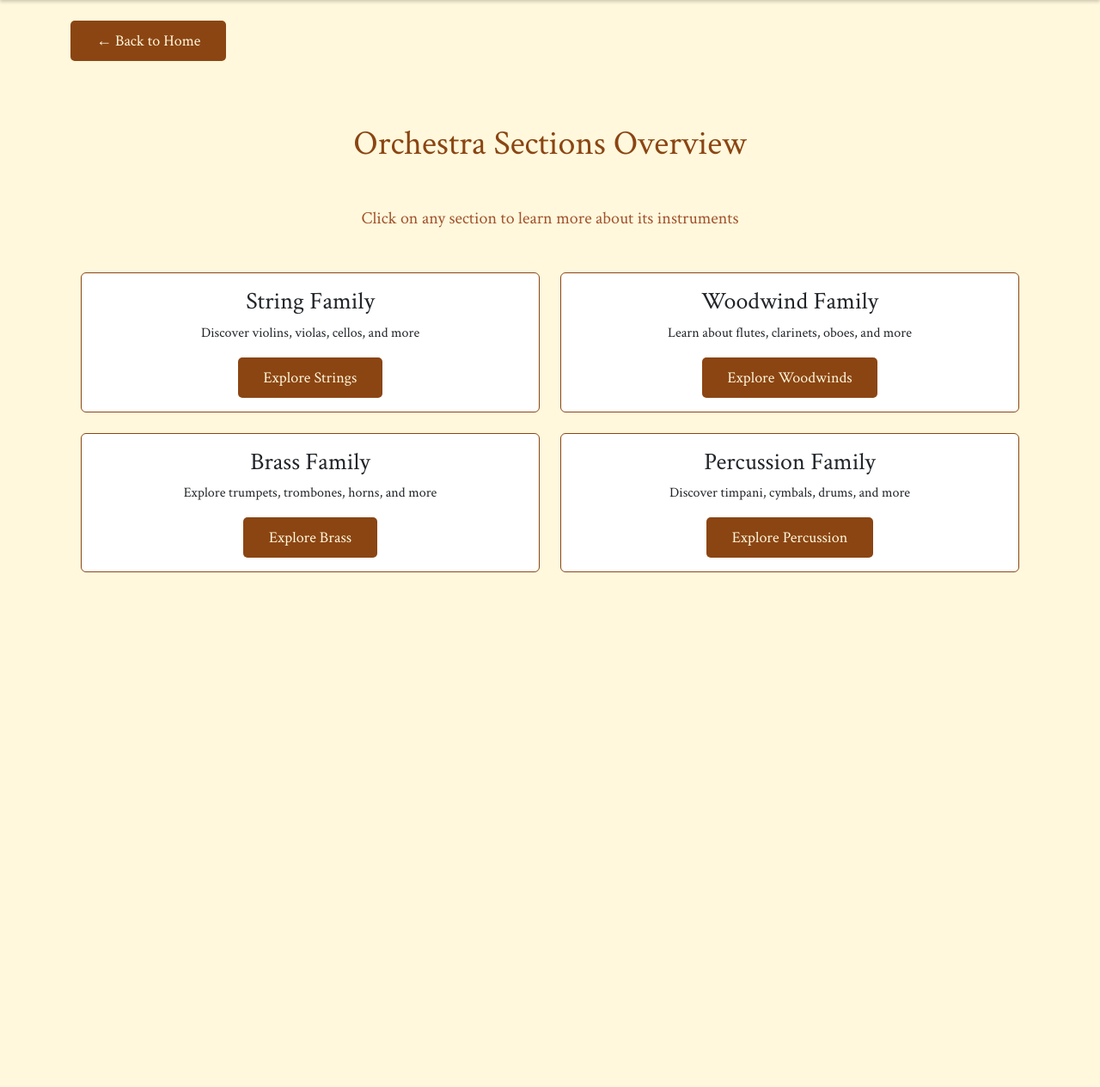
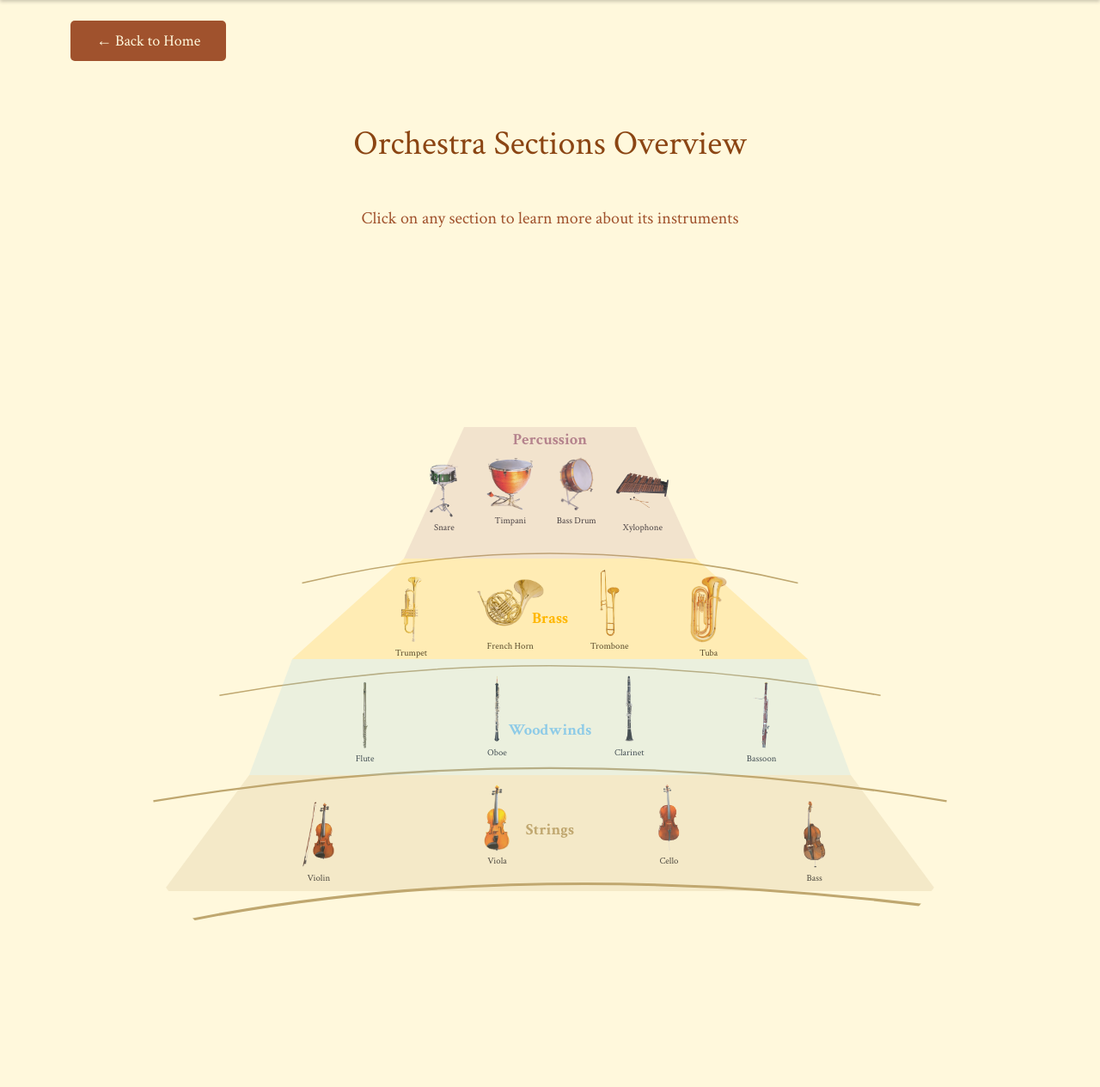
Before and after one commit to Sallyliubj/Orchestra-Explorer, a Flask app: page /learn in a window 1280 px wide. Shown: the part 56-1321 px from the top of the page at 86% size. Before the commit the page ends 722 px from the top, so only its background shows below. Run offline with Flask 3, Linux system fonts and the light colour scheme.

Commit message:
add interactive orchestra layout

```diff
--- a/templates/learn/overview.html
+++ b/templates/learn/overview.html
@@ -10,108 +10,196 @@ block content %}
   </a>
 </div>
 
-<div class="container py-5">
+<div class="container-fluid py-5">
   <h1 class="text-center mb-5">Orchestra Sections Overview</h1>
   <p class="lead text-center mb-5">
     Click on any section to learn more about its instruments
   </p>
 
-  <div class="row row-cols-1 row-cols-md-2 g-4">
-    <!-- Strings Section -->
-    <div class="col">
-      <a
-        href="{{ url_for('learn_family', family='strings') }}"
-        class="text-decoration-none"
-      >
-        <div class="card h-100 hover-shadow">
-          <div class="card-body text-center">
-            <h3 class="card-title">String Family</h3>
-            <p class="card-text">Discover violins, violas, cellos, and more</p>
-            <div class="mt-3">
-              <button class="btn btn-primary button-color">
-                Explore Strings
-              </button>
-            </div>
-          </div>
-        </div>
-      </a>
-    </div>
+  <div class="orchestra-fan-layout" style="height: 900px; position: relative; background: none;">
+    <svg class="orchestra-fan-bg" viewBox="0 0 1300 900" width="100%" height="100%" preserveAspectRatio="xMidYMin meet" style="position: absolute; top: 0; left: 0; z-index: 1; background: none;">
+      <!-- Arcs (moved down) -->
+      <path d="M 50 800 Q 650 700 1250 800" fill="none" stroke="#bfa76f" stroke-width="3"/>
+      <path d="M 150 640 Q 650 550 1150 640" fill="none" stroke="#bfa76f" stroke-width="2"/>
+      <path d="M 275 470 Q 650 380 1025 470" fill="none" stroke="#bfa76f" stroke-width="2"/>
+      <path d="M 10 1000 Q 650 850 1500 1000" fill="none" stroke="#bfa76f" stroke-width="4"/>
 
-    <!-- Woodwinds Section -->
-    <div class="col">
-      <a
-        href="{{ url_for('learn_family', family='woodwinds') }}"
-        class="text-decoration-none"
-      >
-        <div class="card h-100 hover-shadow">
-          <div class="card-body text-center">
-            <h3 class="card-title">Woodwind Family</h3>
-            <p class="card-text">
-              Learn about flutes, clarinets, oboes, and more
-            </p>
-            <div class="mt-3">
-              <button class="btn btn-primary button-color">
-                Explore Woodwinds
-              </button>
-            </div>
-          </div>
-        </div>
-      </a>
-    </div>
+      <!-- Family Section Labels -->
+      <text x="650" y="850" text-anchor="middle" fill="#bfa76f" font-size="24" font-weight="bold">Strings</text>
+      <text x="650" y="700" text-anchor="middle" fill="#8ecae6" font-size="24" font-weight="bold">Woodwinds</text>
+      <text x="650" y="530" text-anchor="middle" fill="#ffb703" font-size="24" font-weight="bold">Brass</text>
+      <text x="650" y="260" text-anchor="middle" fill="#b5838d" font-size="24" font-weight="bold">Percussion</text>
 
-    <!-- Brass Section -->
-    <div class="col">
-      <a
-        href="{{ url_for('learn_family', family='brass') }}"
-        class="text-decoration-none"
-      >
-        <div class="card h-100 hover-shadow">
-          <div class="card-body text-center">
-            <h3 class="card-title">Brass Family</h3>
-            <p class="card-text">
-              Explore trumpets, trombones, horns, and more
-            </p>
-            <div class="mt-3">
-              <button class="btn btn-primary button-color">
-                Explore Brass
-              </button>
-            </div>
-          </div>
-        </div>
-      </a>
-    </div>
+      <!-- Strings Family (Front Arc) -->
+      <image href="{{ url_for('static', filename='images/strings/violin.png') }}" x="250" y="800" width="100" height="100" />
+      <text x="300" y="920" text-anchor="middle" fill="#333" font-size="14">Violin</text>
+      <image href="{{ url_for('static', filename='images/strings/viola.png') }}" x="520" y="775" width="100" height="100" />
+      <text x="570" y="895" text-anchor="middle" fill="#333" font-size="14">Viola</text>
+      <image href="{{ url_for('static', filename='images/strings/cello.png') }}" x="780" y="775" width="100" height="100" />
+      <text x="830" y="895" text-anchor="middle" fill="#333" font-size="14">Cello</text>
+      <image href="{{ url_for('static', filename='images/strings/bass.png') }}" x="1000" y="800" width="100" height="100" />
+      <text x="1050" y="920" text-anchor="middle" fill="#333" font-size="14">Bass</text>
 
-    <!-- Percussion Section -->
-    <div class="col">
-      <a
-        href="{{ url_for('learn_family', family='percussion') }}"
-        class="text-decoration-none"
-      >
-        <div class="card h-100 hover-shadow">
-          <div class="card-body text-center">
-            <h3 class="card-title">Percussion Family</h3>
-            <p class="card-text">Discover timpani, cymbals, drums, and more</p>
-            <div class="mt-3">
-              <button class="btn btn-primary button-color">
-                Explore Percussion
-              </button>
-            </div>
-          </div>
-        </div>
-      </a>
-    </div>
+      <!-- Woodwinds Family (Second Arc) -->
+      <image href="{{ url_for('static', filename='images/woodwinds/flute.png') }}" x="320" y="620" width="100" height="100" />
+      <text x="370" y="740" text-anchor="middle" fill="#333" font-size="14">Flute</text>
+      <image href="{{ url_for('static', filename='images/woodwinds/oboe.png') }}" x="520" y="610" width="100" height="100" />
+      <text x="570" y="730" text-anchor="middle" fill="#333" font-size="14">Oboe</text>
+      <image href="{{ url_for('static', filename='images/woodwinds/clarinet.png') }}" x="720" y="610" width="100" height="100" />
+      <text x="770" y="730" text-anchor="middle" fill="#333" font-size="14">Clarinet</text>
+      <image href="{{ url_for('static', filename='images/woodwinds/bassoon.png') }}" x="920" y="620" width="100" height="100" />
+      <text x="970" y="740" text-anchor="middle" fill="#333" font-size="14">Bassoon</text>
+
+      <!-- Brass Family (Third Arc) -->
+      <image href="{{ url_for('static', filename='images/brass/trumpet.png') }}" x="390" y="460" width="100" height="100" />
+      <text x="440" y="580" text-anchor="middle" fill="#333" font-size="14">Trumpet</text>
+      <image href="{{ url_for('static', filename='images/brass/french_horn.png') }}" x="540" y="450" width="100" height="100" />
+      <text x="590" y="570" text-anchor="middle" fill="#333" font-size="14">French Horn</text>
+      <image href="{{ url_for('static', filename='images/brass/trombone.png') }}" x="690" y="450" width="100" height="100" />
+      <text x="740" y="570" text-anchor="middle" fill="#333" font-size="14">Trombone</text>
+      <image href="{{ url_for('static', filename='images/brass/tuba.png') }}" x="840" y="460" width="100" height="100" />
+      <text x="890" y="580" text-anchor="middle" fill="#333" font-size="14">Tuba</text>
+
+      <!-- Percussion Family (Back Arc) -->
+      <image href="{{ url_for('static', filename='images/percussion/snare.png') }}" x="450" y="290" width="80" height="80" />
+      <text x="490" y="390" text-anchor="middle" fill="#333" font-size="14">Snare</text>
+      <image href="{{ url_for('static', filename='images/percussion/timpani.png') }}" x="550" y="280" width="80" height="80" />
+      <text x="590" y="380" text-anchor="middle" fill="#333" font-size="14">Timpani</text>
+      <image href="{{ url_for('static', filename='images/percussion/bassdrum.png') }}" x="650" y="280" width="80" height="80" />
+      <text x="690" y="380" text-anchor="middle" fill="#333" font-size="14">Bass Drum</text>
+      <image href="{{ url_for('static', filename='images/percussion/xylophone.png') }}" x="750" y="290" width="80" height="80" />
+      <text x="790" y="390" text-anchor="middle" fill="#333" font-size="14">Xylophone</text>
+    </svg>
+
+    <!-- HTML clickable overlays for each family -->
+    <a href="{{ url_for('learn_family', family='strings') }}" class="fan-family-overlay fan-strings-overlay"></a>
+    <a href="{{ url_for('learn_family', family='woodwinds') }}" class="fan-family-overlay fan-woodwinds-overlay"></a>
+    <a href="{{ url_for('learn_family', family='brass') }}" class="fan-family-overlay fan-brass-overlay"></a>
+    <a href="{{ url_for('learn_family', family='percussion') }}" class="fan-family-overlay fan-percussion-overlay"></a>
   </div>
 </div>
-{% endblock %} {% block scripts %}
+
 <style>
-  .hover-shadow:hover {
-    box-shadow: 0 0.5rem 1rem rgba(0, 0, 0, 0.15);
-    transform: translateY(-3px);
-    transition: all 0.3s ease;
+  .orchestra-fan-layout {
+    position: relative;
+    width: 100%;
+    max-width: 1000px;
+    height: 400px;
+    margin: 0 auto;
+    background: #f8f9fa;
+    border-radius: 0 0 600px 600px / 0 0 400px 400px;
+    overflow: hidden;
   }
-  .button-color {
-    background-color: var(--primary-brown);
-    color: var(--cream);
+  .orchestra-fan-bg {
+    position: absolute;
+    top: 0; left: 0; width: 100%; height: 100%;
+    z-index: 1;
+    pointer-events: none;
+  }
+  .family-link {
+    position: absolute;
+    top: 0; left: 0; width: 100%; height: 100%;
+    z-index: 2;
+    display: block;
+    pointer-events: auto;
+  }
+  .family-content {
+    position: absolute;
+    top: 0; left: 0; width: 100%; height: 100%;
+    z-index: 3;
+    pointer-events: none;
+  }
+  .family-link .instrument-img {
+    position: absolute;
+    width: 60px;
+    height: 60px;
+    object-fit: contain;
+    filter: drop-shadow(0 2px 3px rgba(0,0,0,0.2));
+    transition: transform 0.3s;
+    cursor: pointer;
+    pointer-events: auto;
+  }
+  .family-link:hover .instrument-img {
+    transform: scale(1.08);
+    filter: drop-shadow(0 4px 8px rgba(0,0,0,0.25));
+  }
+  .family-overlay {
+    position: absolute;
+    top: 0; left: 0; width: 100%; height: 100%;
+    z-index: 2;
+    pointer-events: auto;
+    border-radius: 50%;
+    opacity: 0.18;
+    transition: opacity 0.3s, box-shadow 0.3s;
+  }
+  .family-strings {
+    clip-path: polygon(30% 80%, 70% 80%, 62% 65%, 38% 65%);
+  }
+  .family-woodwinds {
+    clip-path: polygon(30% 80%, 70% 80%, 62% 65%, 38% 65%);
+  }
+  .family-brass {
+    clip-path: polygon(38% 65%, 62% 65%, 57% 48%, 43% 48%);
+  }
+  .family-percussion {
+    clip-path: polygon(43% 48%, 57% 48%, 54% 20%, 46% 20%);
+  }
+  .family-strings-overlay {
+    background: #bfa76f;
+    clip-path: polygon(30% 80%, 70% 80%, 62% 65%, 38% 65%);
+  }
+  .family-woodwinds-overlay {
+    background: #8ecae6;
+    clip-path: polygon(30% 80%, 70% 80%, 62% 65%, 38% 65%);
+  }
+  .family-brass-overlay {
+    background: #ffb703;
+    clip-path: polygon(38% 65%, 62% 65%, 57% 48%, 43% 48%);
+  }
+  .family-percussion-overlay {
+    background: #b5838d;
+    clip-path: polygon(40% 20%, 60% 20%, 67% 37%, 33% 37%);
+  }
+  .family-link:hover .family-overlay {
+    opacity: 0.35;
+    box-shadow: 0 0 24px 8px rgba(0,0,0,0.08);
+  }
+  @media (max-width: 900px) {
+    .orchestra-fan-layout { height: 400px; }
+    .family-link .instrument-img { width: 40px; height: 40px; }
+  }
+  @media (max-width: 600px) {
+    .orchestra-fan-layout { height: 250px; }
+    .family-link .instrument-img { width: 24px; height: 24px; }
+  }
+  .fan-family-overlay {
+    position: absolute;
+    top: 0; left: 0; width: 100%; height: 100%;
+    z-index: 2;
+    display: block;
+    background: transparent;
+    transition: background 0.3s, box-shadow 0.3s;
+  }
+  .fan-strings-overlay {
+    clip-path: polygon(15% 65%, 85% 65%, 95% 80%, 5% 80%);
+    background: rgba(191, 167, 111, 0.18);
+  }
+  .fan-woodwinds-overlay {
+    clip-path: polygon(20% 50%, 80% 50%, 85% 65%, 15% 65%);
+    background: rgba(142, 202, 230, 0.18);
+  }
+  .fan-brass-overlay {
+    clip-path: polygon(33% 37%, 67% 37%, 80% 50%, 20% 50%);
+    background: rgba(255, 183, 3, 0.18);
+  }
+  .fan-percussion-overlay {
+    clip-path: polygon(40% 20%, 60% 20%, 67% 37%, 33% 37%);
+    background: rgba(181, 131, 141, 0.18);
+  }
+  .fan-family-overlay:hover {
+    background: rgba(200, 180, 80, 0.12);
+    box-shadow: 0 0 24px 8px rgba(0,0,0,0.08);
+    cursor: pointer;
   }
 </style>
 {% endblock %}
```
